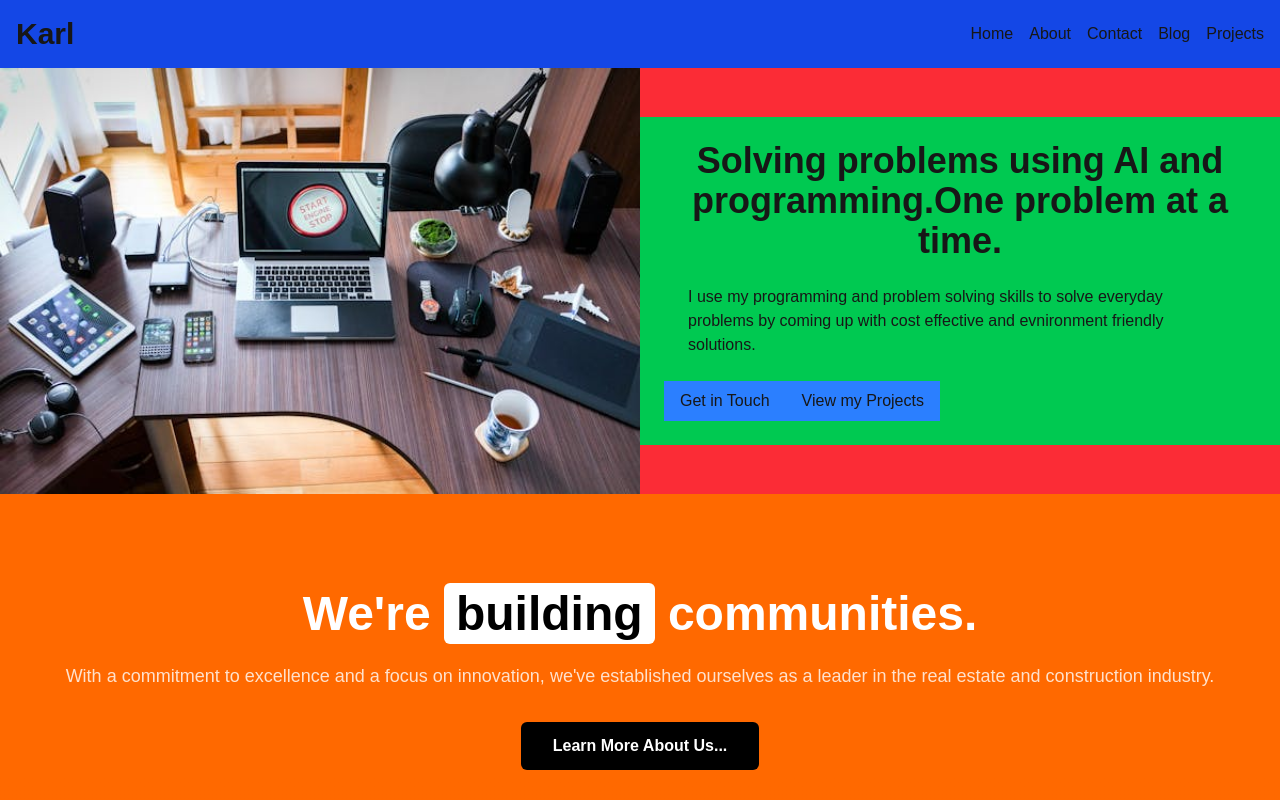
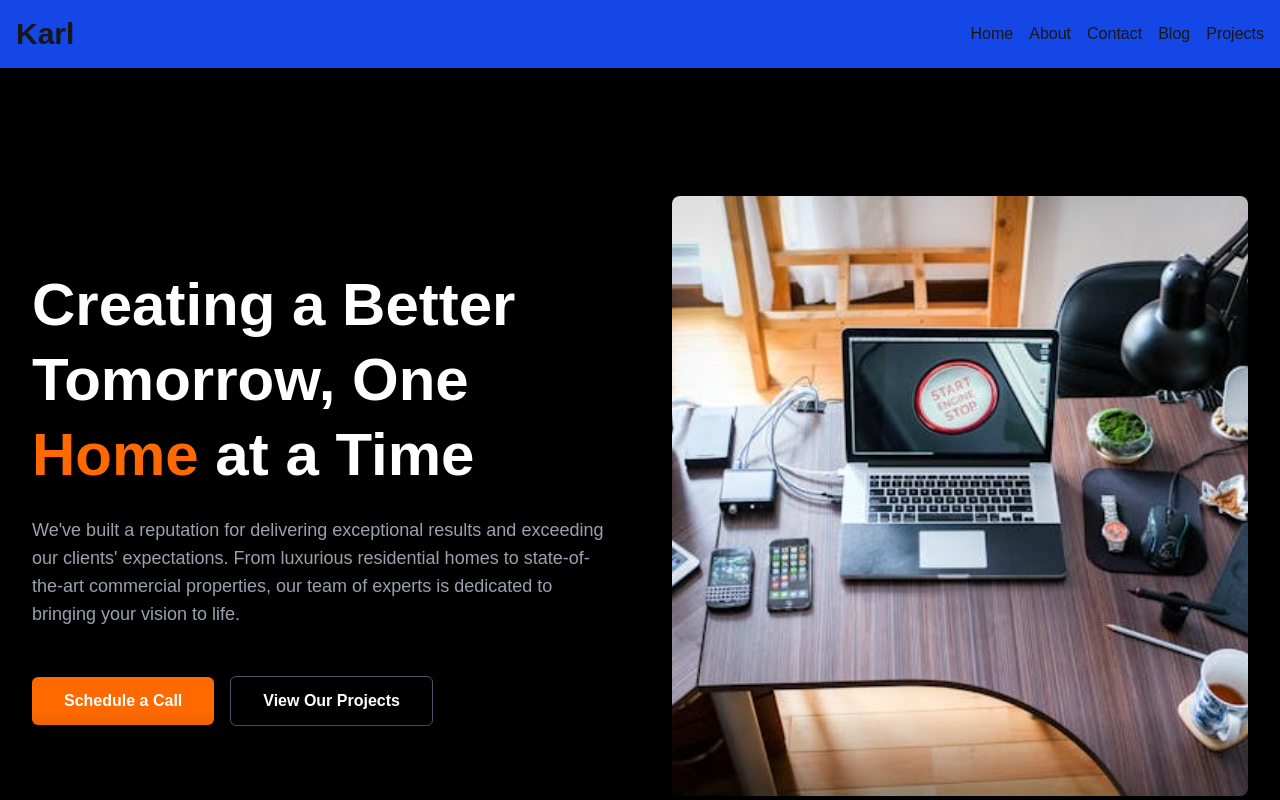
Before and after one commit to Captain-Carl-Larc/kalwenzi, a Next.js app in the folder carl/: page / in a window 1280 px wide. Shown: the top 800 px of the page. Built offline with nearby package versions, Linux system fonts and the light colour scheme.

Commit message:
hero section remade

```diff
--- a/carl/src/app/page.js
+++ b/carl/src/app/page.js
@@ -31,32 +31,43 @@ export default function Home() {
   ];
   return(
     <div>
-      <section className='bg-red-500 sm:grid sm:grid-cols-2 sm:items-center
-'>
-      <div id="img-cont" className='bg-yellow-500'>
-      <Image src="/assets/hero.jpeg" width={500} height={500} alt="Your alt text"  className="w-full h-auto" />
-        </div>
-        <div id='text-cont' className='bg-green-500 sm:p-6'>
-          <div id="heading">
-            <h1 className="text-4xl font-bold text-center">
-              Solving problems using AI and programming.One problem at a time.
-            </h1>
-          </div>
-          <div id="paragraph" className='sm:p-6'>
-            <p>
-              I use my programming and problem solving skills to solve everyday problems by coming up with cost effective and evnironment friendly solutions.
-            </p>
-          </div>
-          <div id="buttons-cont">
-            <button className='bg-blue-500 px-4 py-2'>
-              Get in Touch
+    <section className="bg-black py-16 sm:py-32 relative overflow-hidden">
+      <div className="max-w-7xl mx-auto px-4 sm:px-6 lg:px-8 grid grid-cols-1 lg:grid-cols-2 items-center gap-16">
+        {/* Text Content */}
+        <div className="text-white text-left sm:text-center lg:text-left">
+          <h1 className="text-2xl sm:text-5xl lg:text-6xl font-bold mb-6 leading-tight">
+            Creating a Better <br className="hidden sm:block" /> Tomorrow, One <span className="text-orange-500">Home</span> at a Time
+          </h1>
+          <p className="text-lg text-gray-400 mb-8">
+            We've built a reputation for delivering exceptional results and exceeding our
+            clients' expectations. From luxurious residential homes to state-of-the-art
+            commercial properties, our team of experts is dedicated to bringing your
+            vision to life.
+          </p>
+          <div className="flex flex-col sm:flex-row justify-center items-center lg:justify-start gap-4 pt-4">
+            <button className="bg-orange-500 hover:bg-orange-600 text-white font-semibold py-2  sm:py-3 px-4 sm:px-8 rounded-md focus:outline-none focus:ring-2 focus:ring-orange-400">
+              Schedule a Call
             </button>
-            <button className='bg-blue-500 px-4 py-2'>
-              View my Projects
+            <button className="bg-transparent border border-gray-600 text-white font-semibold py-2  sm:py-3 px-4 sm:px-8  rounded-md hover:bg-gray-800 focus:outline-none focus:ring-2 focus:ring-gray-600">
+              View Our Projects
             </button>
           </div>
         </div>
-      </section>
+
+        {/* Image Content */}
+        <div className="relative aspect-w-9 aspect-h-16 lg:aspect-none lg:h-[600px]">
+          <Image
+            src={featuredProjects[0].imageSrc}// Replace with your actual building image path
+            alt="Modern Building"
+            layout="fill"
+            objectFit="cover"
+            className="rounded-lg shadow-xl"
+          />
+        </div>
+      </div>
+      {/* Subtle Gradient Overlay at Bottom */}
+      <div className="absolute bottom-0 left-0 w-full h-1/4 bg-gradient-to-t from-black to-transparent"></div>
+    </section>
     <section className="bg-orange-500 py-24 relative overflow-hidden">
       <div className="max-w-7xl mx-auto px-4 sm:px-6 lg:px-8 text-center">
         {/* Main Heading */}
```
